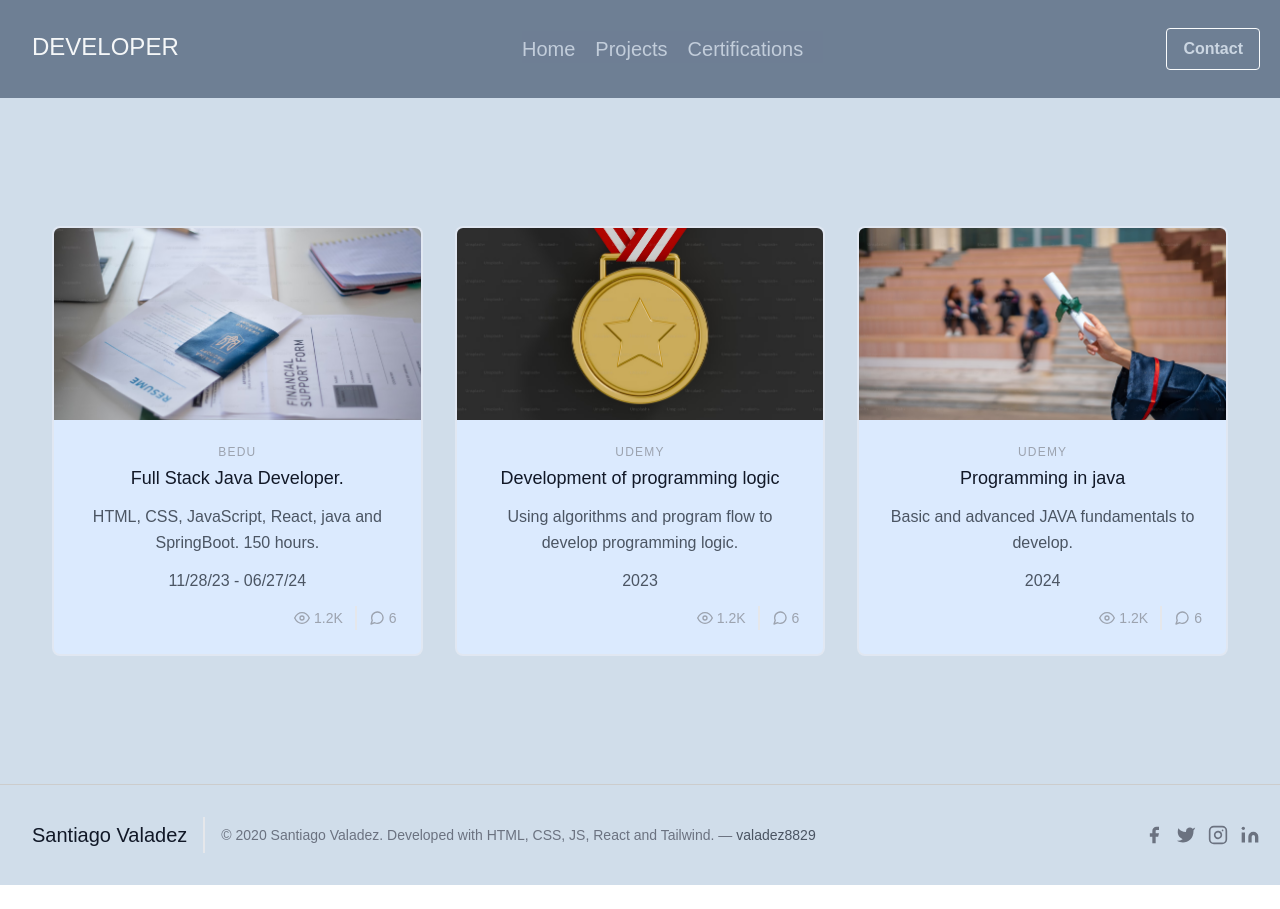
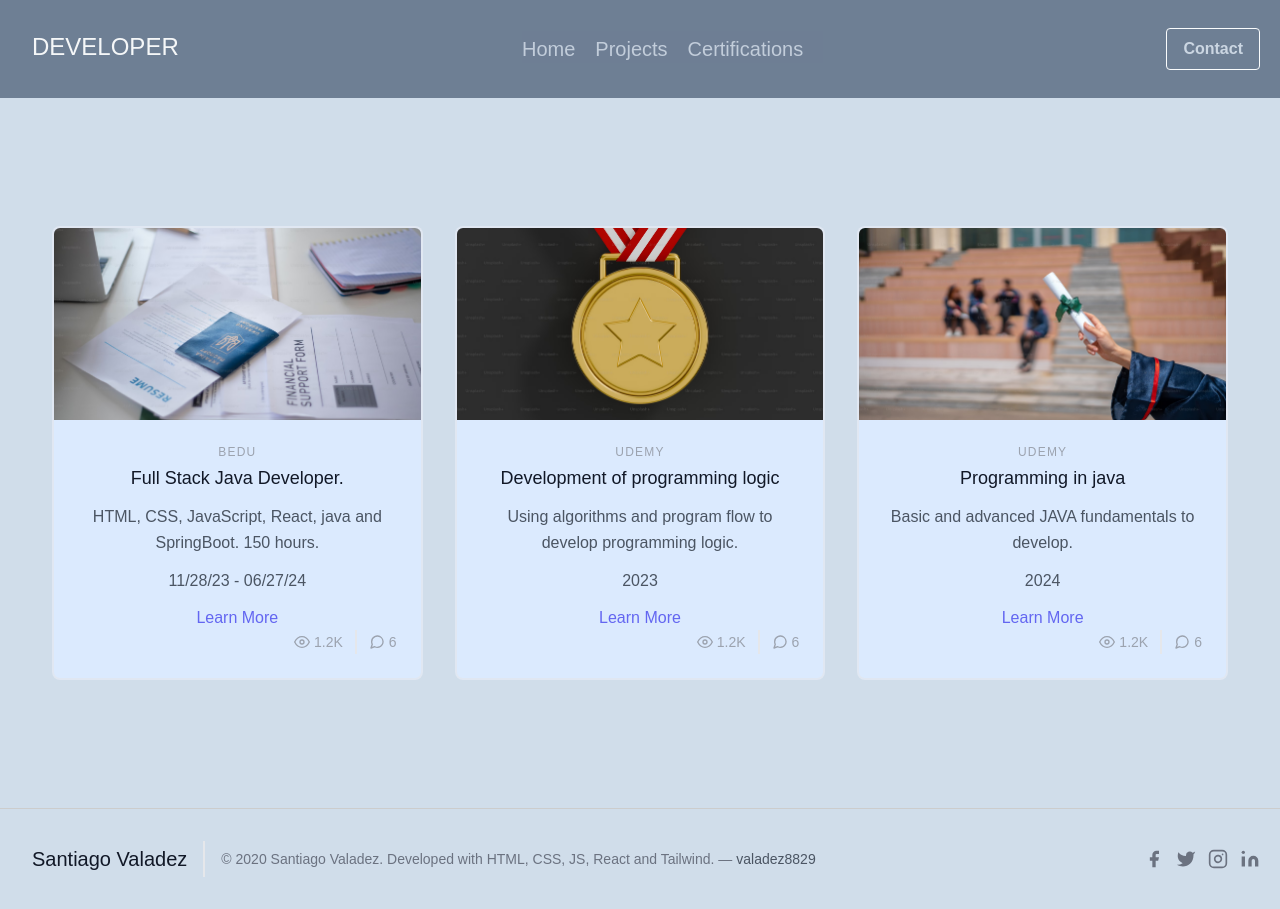
Before and after one commit to SantiagoValadez/Portfolio, a React (Vite) app: page /certifications in a window 1280 px wide. Before the commit the page ends 885 px from the top, so only its background shows below. Built offline with nearby package versions, Linux system fonts and the light colour scheme.

Commit message:
Adding links

```diff
--- a/src/components/Certifications.jsx
+++ b/src/components/Certifications.jsx
@@ -18,6 +18,7 @@ const Certifications = () => {
             <h1 class="title-font text-lg font-medium text-gray-900 mb-3">Full Stack Java Developer.</h1>
             <p class="leading-relaxed mb-3">HTML, CSS, JavaScript, React, java and SpringBoot. 150 hours. </p>
             <p class="leading-relaxed mb-3">11/28/23 - 06/27/24</p>
+            <a class="text-indigo-500 inline-flex items-center hover:text-gray-900 cursor-pointer transform transition-all duration-2000" href='https://www.acreditta.com/credential/0753262b-0057-4943-9ec1-e17f9b59aa90'>Learn More</a>
             <div class="flex items-center flex-wrap ">
               <span class="text-gray-400 mr-3 inline-flex items-center lg:ml-auto md:ml-0 ml-auto leading-none text-sm pr-3 py-1 border-r-2 border-gray-200">
                 <svg class="w-4 h-4 mr-1" stroke="currentColor" stroke-width="2" fill="none" stroke-linecap="round" stroke-linejoin="round" viewBox="0 0 24 24">
@@ -42,6 +43,7 @@ const Certifications = () => {
             <h1 class="title-font text-lg font-medium text-gray-900 mb-3">Development of programming logic</h1>
             <p class="leading-relaxed mb-3">Using algorithms and program flow to develop programming logic.</p>
             <p class="leading-relaxed mb-3">2023</p>
+            <a class="text-indigo-500 inline-flex items-center hover:text-gray-900 cursor-pointer transform transition-all duration-2000">Learn More</a>
             <div class="flex items-center flex-wrap">
               <span class="text-gray-400 mr-3 inline-flex items-center lg:ml-auto md:ml-0 ml-auto leading-none text-sm pr-3 py-1 border-r-2 border-gray-200">
                 <svg class="w-4 h-4 mr-1" stroke="currentColor" stroke-width="2" fill="none" stroke-linecap="round" stroke-linejoin="round" viewBox="0 0 24 24">
@@ -66,6 +68,7 @@ const Certifications = () => {
             <h1 class="title-font text-lg font-medium text-gray-900 mb-3">Programming in java</h1>
             <p class="leading-relaxed mb-3">Basic and advanced JAVA fundamentals to develop.</p>
             <p class="leading-relaxed mb-3">2024</p>
+            <a class="text-indigo-500 inline-flex items-center hover:text-gray-900 cursor-pointer transform transition-all duration-2000">Learn More</a>
             <div class="flex items-center flex-wrap ">
               <span class="text-gray-400 mr-3 inline-flex items-center lg:ml-auto md:ml-0 ml-auto leading-none text-sm pr-3 py-1 border-r-2 border-gray-200">
                 <svg class="w-4 h-4 mr-1" stroke="currentColor" stroke-width="2" fill="none" stroke-linecap="round" stroke-linejoin="round" viewBox="0 0 24 24">
--- a/src/components/Container.jsx
+++ b/src/components/Container.jsx
@@ -9,8 +9,8 @@ const Container = () => {
   return (
     <div>
       <section class="text-gray-600 body-font">
-  <div class="container px-5 py-24 mx-auto">
-    <div class="flex flex-wrap w-full mb-20">
+  <div class="container px-5 py-24 mx-auto ">
+    <div class="flex flex-wrap w-full mb-20 ">
       <div class="lg:w-1/2 w-full mb-6 lg:mb-0">
         <h1 class="sm:text-3xl text-2xl font-medium title-font mb-2 text-gray-900">PROJECTS</h1>
         <div class="h-1 w-20 bg-indigo-500 rounded"></div>
```
